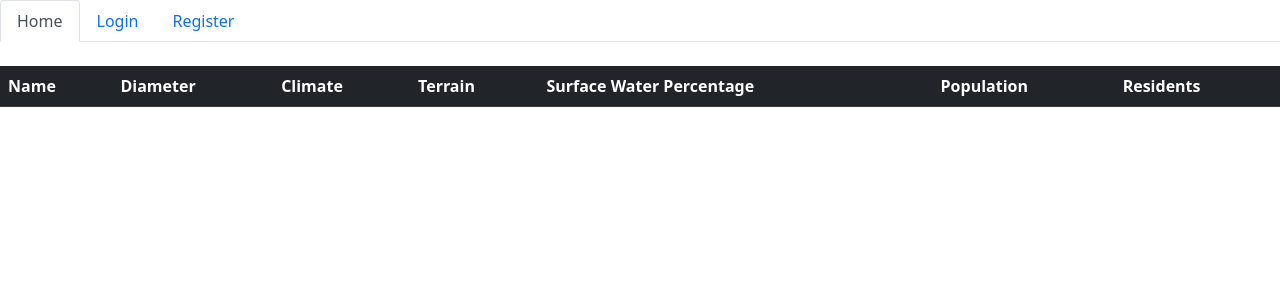
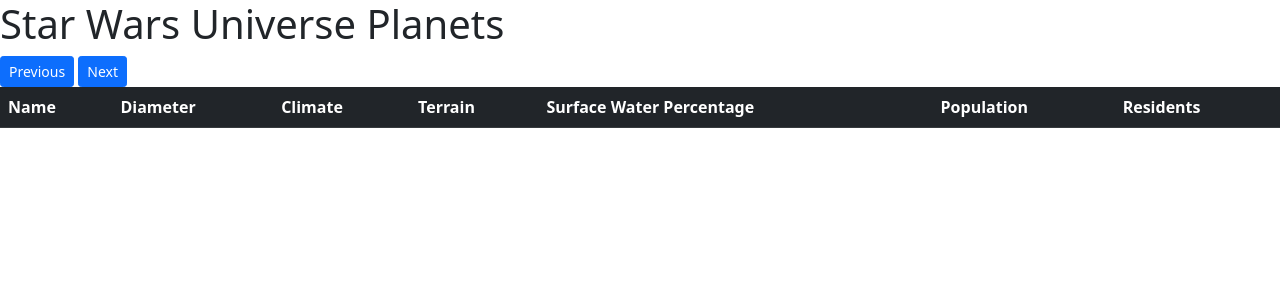
Before and after one commit to marcinZyla13/API_Wars, a Flask app: page / in a window 1280 px wide. Shown: the top 300 px of the page. Run offline with Flask 2, Linux system fonts and the light colour scheme; lists and menus that the app fills with data are empty; some libraries are stand-ins or nearby versions.

Commit message:
data format conversion and page validation

```diff
--- a/static/js/Main_Page.js
+++ b/static/js/Main_Page.js
@@ -1,12 +1,15 @@
+let amountOfObjects = 0;
+let page = 1;
+
 window.onload = function(){
-    collectInformationAboutPlanets();
+    collectInformationAboutPlanets("https://swapi.dev/api/planets");
+    addEventListeners();
 }
 
 
-function collectInformationAboutPlanets()
+function collectInformationAboutPlanets(uri)
 {
-
-    const response = fetch  ("https://swapi.dev/api/planets", {
+    const response = fetch  (uri, {
         method: 'GET',
         headers: {
             'Accept': 'application/json',
@@ -16,23 +19,66 @@ function collectInformationAboutPlanets()
     }).then(response => response.json())
         .then( data => displayData(data))
 
-
 }
 
 function displayData(data) {
+    amountOfObjects = data.count;
     let row;
     let table = document.getElementById('table');
-    let counter = 0;
     data['results'].forEach(element => {
             row += `<tr>
                     <td>${element['name']}</td>
                     <td>${element['diameter']} km</td>
                     <td>${element['climate']}</td>
-                    <td>${element['terrain']}</td>\
-                    <td>${element['surface_water']}</td>\
-                    <td>${element['population']}</td>\
-                    </tr>`
+                    <td>${element['terrain']}</td>`
+                    row+= (element['surface_water'] === 'unknown' ? `<td>${element['surface_water']} </td>` : `<td>${element['surface_water']} %</td>`)
+                    row+= (element['population'] === 'unknown' ? `<td>${element['population']} </td>` : `<td>${convertPopulationNumber(element['population'])} people</td>`)
+                    row+= `</tr>`
     })
     table.innerHTML = row;
+    convertPopulationNumber();
 
 }
+
+function convertPopulationNumber(population)
+{
+    let internationalNumberFormat = new Intl.NumberFormat('en-US')
+    return internationalNumberFormat.format(population);
+}
+
+function addEventListeners()
+{
+    let uri;
+
+    document.getElementById('next').addEventListener('click',function()
+    {
+        checkPageAvailability("+");
+        uri = `https://swapi.dev/api/planets/?page=${page}`;
+        collectInformationAboutPlanets(uri);
+    })
+    document.getElementById('previous').addEventListener('click',function()
+    {
+        checkPageAvailability("-");
+        uri = `https://swapi.dev/api/planets/?page=${page}`;
+        collectInformationAboutPlanets(uri);
+    })
+
+
+}
+
+function checkPageAvailability(operation)
+{
+    let objectsOnThePage = 10;
+    let maxAmountOfPages = amountOfObjects/objectsOnThePage;
+    if(operation === "-")
+    {
+        if(page - 1 >=1)
+            page-=1;
+    }
+    else
+    {
+        if(page + 1 <= maxAmountOfPages)
+            page+=1;
+    }
+
+}
--- a/templates/Main_Page.html
+++ b/templates/Main_Page.html
@@ -6,23 +6,12 @@
     <link href="https://cdn.jsdelivr.net/npm/bootstrap@5.1.3/dist/css/bootstrap.min.css" rel="stylesheet" integrity="sha384-1BmE4kWBq78iYhFldvKuhfTAU6auU8tT94WrHftjDbrCEXSU1oBoqyl2QvZ6jIW3" crossorigin="anonymous">
     <script type="text/javascript" src="../static/js/Main_Page.js"></script>
 </head>
-<ul class="nav nav-tabs" id="myTab" role="tablist">
-  <li class="nav-item" role="presentation">
-    <button class="nav-link active" id="home-tab" data-bs-toggle="tab" data-bs-target="#home" type="button" role="tab" aria-controls="home" aria-selected="true">Home</button>
-  </li>
-  <li class="nav-item" role="presentation">
-    <button class="nav-link" id="profile-tab" data-bs-toggle="tab" data-bs-target="#profile" type="button" role="tab" aria-controls="profile" aria-selected="false">Login</button>
-  </li>
-  <li class="nav-item" role="presentation">
-    <button class="nav-link" id="contact-tab" data-bs-toggle="tab" data-bs-target="#contact" type="button" role="tab" aria-controls="contact" aria-selected="false">Register</button>
-  </li>
-</ul>
-<div class="tab-content" id="myTabContent">
-  <div class="tab-pane fade show active" id="home" role="tabpanel" aria-labelledby="home-tab"></div>
-  <div class="tab-pane fade" id="profile" role="tabpanel" aria-labelledby="profile-tab"></div>
-  <div class="tab-pane fade" id="contact" role="tabpanel" aria-labelledby="contact-tab"></div>
-</div><br>
+<h1>Star Wars Universe Planets</h1>
+<button type="button" id="previous" class="btn btn-primary btn-sm">Previous</button>
+<button type="button" id="next" class="btn btn-primary btn-sm">Next</button>
+
 <body>
+
 
 <!--    <div class="row g-3">-->
 <!--  <div class="col-auto">-->
```
